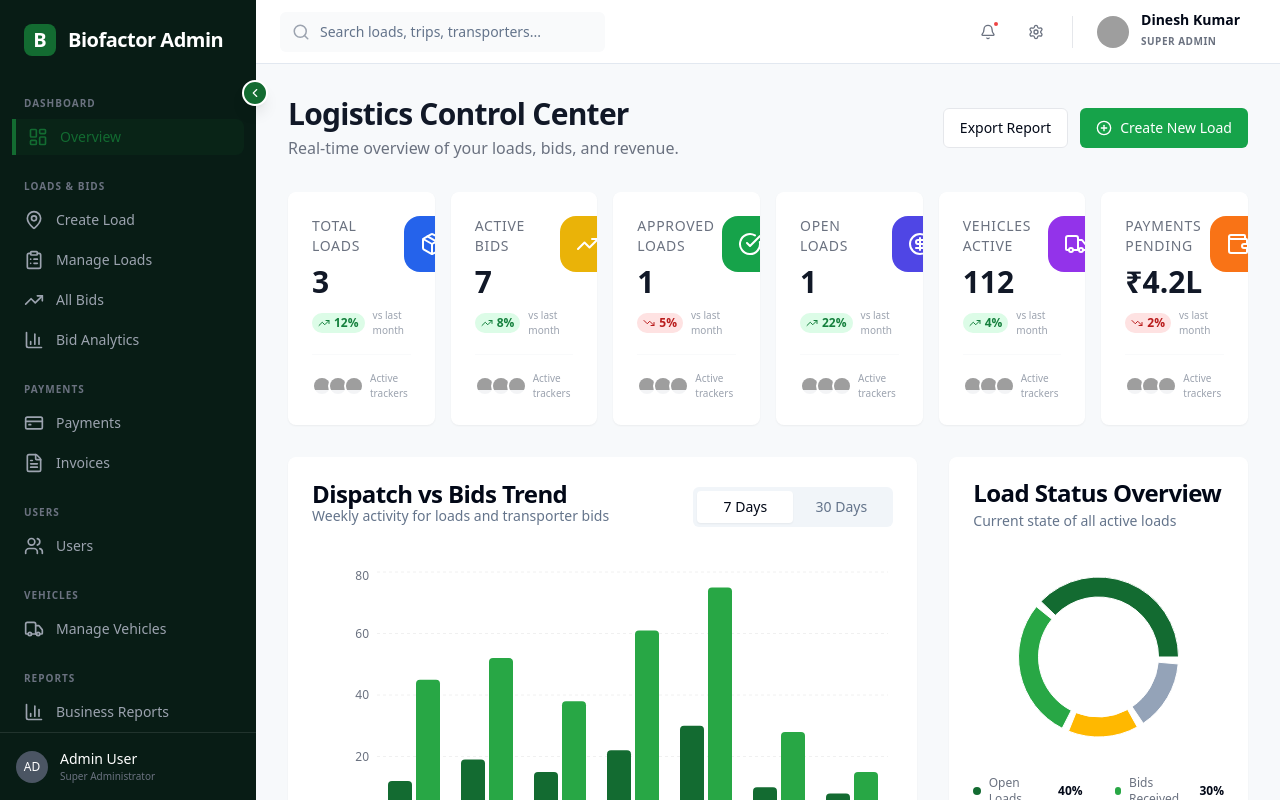
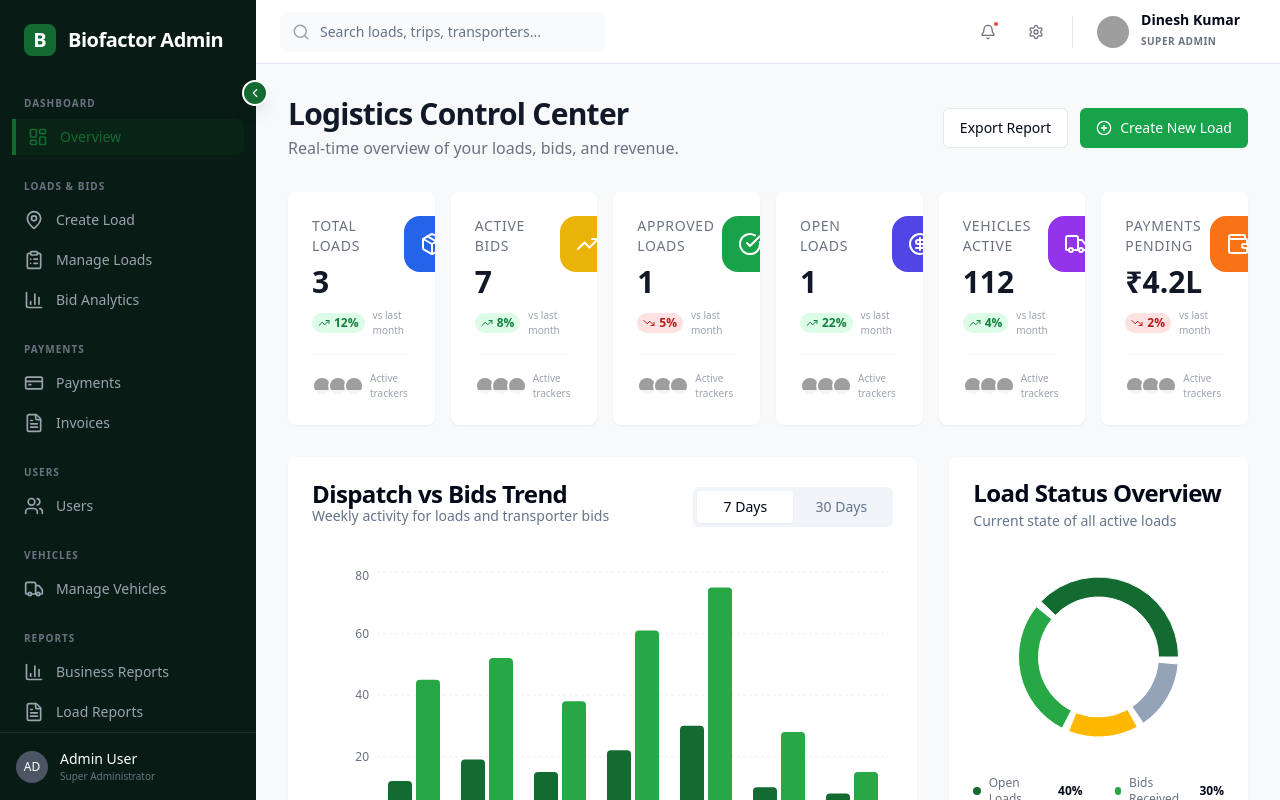
Before and after one commit to Saidinesh2004/Admin-dashboard-biofactor-app, a React (Vite) app: page / in a window 1280 px wide. Built offline with nearby package versions, Linux system fonts and the light colour scheme; grey boxes are pictures that could not be loaded.

Commit message:
chore: remove all bids page

```diff
--- a/src/App.tsx
+++ b/src/App.tsx
@@ -17,7 +17,6 @@ const App = () => {
           <Route path="loads" element={<ManageLoads />} />
           <Route path="create-load" element={<CreateLoadPage />} />
 
-          <Route path="bids" element={<ManageLoads />} />
           <Route path="bids/analytics" element={<Reports />} />
 
           <Route path="payments" element={<Payments />} />
--- a/src/components/layout/Sidebar.tsx
+++ b/src/components/layout/Sidebar.tsx
@@ -25,7 +25,6 @@ const menuItems = [
   { group: "LOADS & BIDS", items: [
     { name: "Create Load", icon: MapPin, path: "/create-load" },
     { name: "Manage Loads", icon: ClipboardList, path: "/loads" },
-    { name: "All Bids", icon: TrendingUp, path: "/bids" },
     { name: "Bid Analytics", icon: BarChart3, path: "/bids/analytics" }
   ]},
   { group: "PAYMENTS", items: [
```
